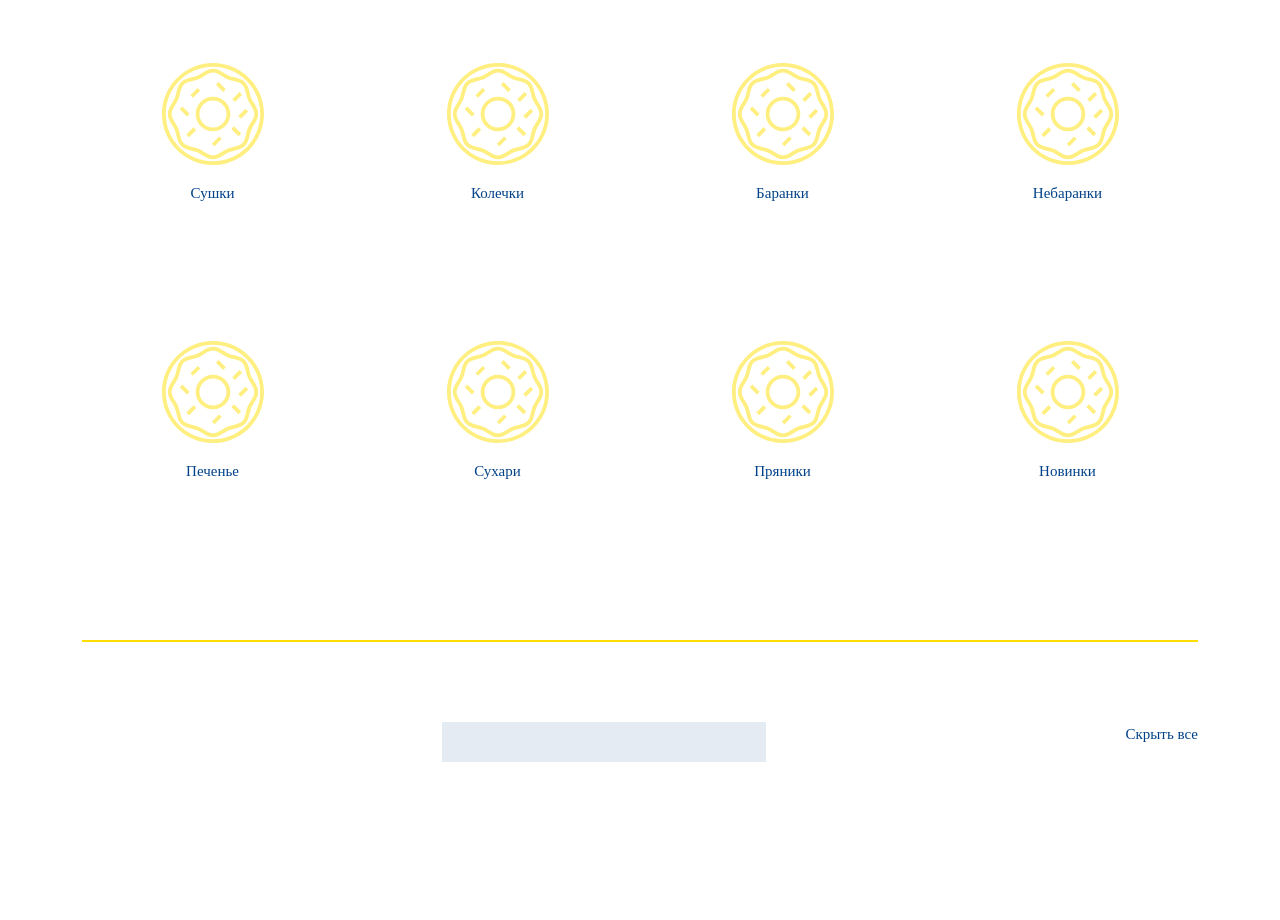
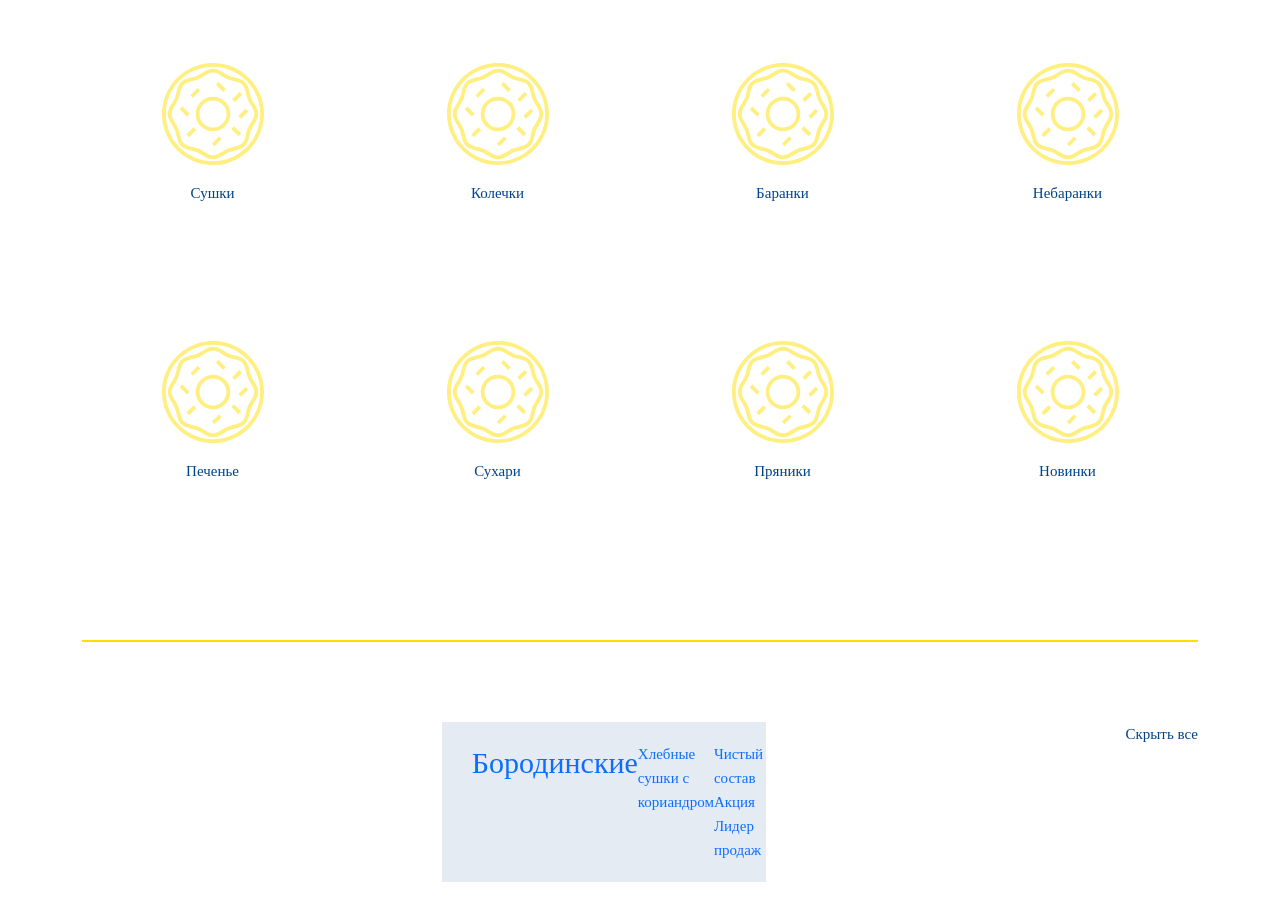
Before and after one commit to jurasiq/nebaranki_site, a plain HTML site: page index.html in a window 1280 px wide. Shown: the part 2519-3439 px from the top of the page. Before the commit the page ends 3321 px from the top, so only its background shows below. Drawn offline with Linux system fonts and the light colour scheme.

Commit message:
01-30-06

```diff
--- a/index.html
+++ b/index.html
@@ -166,7 +166,13 @@
 				<div class="row justify-content-center">
 					<div class="col-4">
 						<a href="#" class="product-item">
-
+							<h3 class="h3 product-title">Бородинские</h3>
+							<span class="product-desc">Хлебные сушки с кориандром</span>
+							<div class="status-block">
+								<div class="prod-content">Чистый состав</div>
+								<div class="prod-action">Акция</div>
+								<div class="prod-lider">Лидер продаж</div>
+							</div>
 						</a>
 					</div>
 				</div>
```
